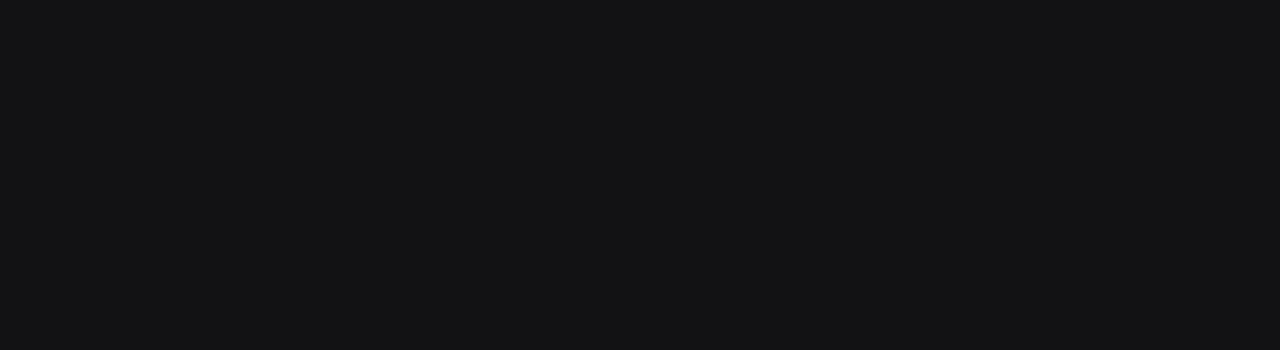
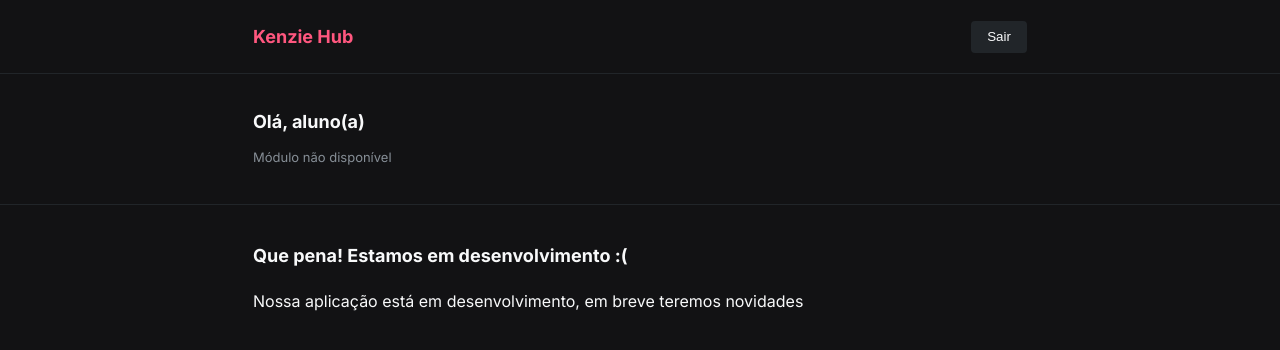
Before and after one commit to julia-otomo/kenzie-hub, a React (Vite) app in the folder kenzie-hub/: page /dashboard in a window 1280 px wide. Shown: the top 350 px of the page. Built offline with nearby package versions, Linux system fonts and the light colour scheme; no server answers; sample sign-in values are in the browser's storage.

Commit message:
finished dashboard

```diff
--- a/kenzie-hub/src/Pages/Dashboard/index.jsx
+++ b/kenzie-hub/src/Pages/Dashboard/index.jsx
@@ -1 +1,65 @@
-export function Dashboard() {}
+import { useEffect, useState } from "react";
+import { useNavigate } from "react-router-dom";
+import { api } from "../../services/api";
+import { StyledDashboardContainer } from "./style";
+
+export function Dashboard() {
+  const [student, setStudent] = useState({});
+  const navigate = useNavigate();
+  const tokenUser = localStorage.getItem("@TOKEN") || "";
+  const userId = localStorage.getItem("@USERID") || "";
+
+  useEffect(() => {
+    tokenUser == "" ? navigate("/") : null;
+  }, [tokenUser]);
+
+  useEffect(() => {
+    async function getStudentInformation() {
+      try {
+        const response = await api.get(`users/${JSON.parse(userId)}`);
+        setStudent(response.data);
+      } catch (error) {
+        console.log(error);
+      }
+    }
+    getStudentInformation();
+  }, [student]);
+
+  function resetLocalStorage() {
+    localStorage.clear();
+    navigate("/");
+  }
+  return (
+    <StyledDashboardContainer className="dashboard__container">
+      <div className="dashboard__container--header">
+        <div>
+          <h1>Kenzie Hub</h1>
+          <button onClick={resetLocalStorage}>Sair</button>
+        </div>
+      </div>
+      <div className="dashboard__container--student-information">
+        <div>
+          {student.name ? (
+            <h2>Olá, {student.name} </h2>
+          ) : (
+            <h2>Olá, aluno(a) </h2>
+          )}
+
+          {student.course_module ? (
+            <p>{student.course_module}</p>
+          ) : (
+            <p>Módulo não disponível</p>
+          )}
+        </div>
+      </div>
+      <div className="dashboard__container--advice">
+        <div>
+          <h2>Que pena! Estamos em desenvolvimento {":("}</h2>
+          <p>
+            Nossa aplicação está em desenvolvimento, em breve teremos novidades
+          </p>
+        </div>
+      </div>
+    </StyledDashboardContainer>
+  );
+}
--- a/kenzie-hub/src/Pages/Dashboard/style.js
+++ b/kenzie-hub/src/Pages/Dashboard/style.js
@@ -0,0 +1,107 @@
+import styled from "styled-components";
+
+export const StyledDashboardContainer = styled.div`
+  align-self: flex-start;
+  box-sizing: border-box;
+  width: 100%;
+
+  .dashboard__container--header {
+    height: 73px;
+    display: flex;
+    align-items: center;
+    justify-content: center;
+    box-shadow: 0 1px 0 var(--grey-3);
+    padding: 28px 13px;
+    box-sizing: border-box;
+
+    div {
+      display: flex;
+      flex-direction: row;
+      align-items: center;
+      justify-content: space-between;
+      width: 774px;
+      max-width: 100%;
+      height: 100%;
+
+      h1 {
+        font-size: var(--title-2);
+        font-weight: var(--font-weight-bold);
+        color: var(--color-primary);
+      }
+
+      button {
+        height: 32px;
+        width: 56px;
+        border: none;
+        border-radius: var(--border-radius-default);
+        background-color: var(--grey-3);
+        color: var(--grey-0);
+      }
+
+      button:hover {
+        background-color: var(--grey-2);
+      }
+    }
+  }
+
+  .dashboard__container--student-information {
+    height: 131px;
+    display: flex;
+    align-items: center;
+    justify-content: center;
+    box-shadow: 0 1px 0 var(--grey-3);
+    padding: 28px 13px;
+    box-sizing: border-box;
+
+    div {
+      width: 774px;
+      max-width: 100%;
+      height: 100%;
+      display: flex;
+      flex-direction: column;
+      justify-content: center;
+      gap: 2rem;
+
+      h2 {
+        font-size: var(--title-2);
+        font-weight: var(--font-weight-bold);
+        color: var(--grey-0);
+      }
+
+      p {
+        font-size: var(--headline);
+        color: var(--grey-1);
+      }
+    }
+  }
+
+  .dashboard__container--advice {
+    margin-top: 10px;
+    display: flex;
+    flex-direction: column;
+    align-items: center;
+    padding: 28px 13px;
+    box-sizing: border-box;
+
+    div {
+      width: 774px;
+      max-width: 100%;
+      display: flex;
+      flex-direction: column;
+      gap: 2rem;
+
+      h2 {
+        font-size: var(--title-2);
+        font-weight: var(--font-weight-bold);
+        color: var(--grey-0);
+        line-height: var(--line-height-default);
+      }
+
+      p {
+        font-size: var(--title-3);
+        color: var(--grey-0);
+        line-height: var(--line-height-default);
+      }
+    }
+  }
+`;
--- a/kenzie-hub/src/Pages/LoginUser/index.jsx
+++ b/kenzie-hub/src/Pages/LoginUser/index.jsx
@@ -6,7 +6,7 @@
 import { api } from "../../services/api";
 import { toast } from "react-toastify";
 import { StyledLoginContainer } from "./style";
-import { useState } from "react";
+import { useEffect, useState } from "react";
 import { Button } from "../../Components/Button";
 
 const schema = yup.object({
@@ -16,12 +16,19 @@
 
 export function LoginUser() {
   const [disabled, setDisabled] = useState(false);
+  const navigate = useNavigate();
+
+  const tokenUser = localStorage.getItem("@TOKEN") || "";
+
+  useEffect(() => {
+    tokenUser !== "" ? navigate("/dashboard") : null;
+  }, [tokenUser]);
+
   const {
     register,
     handleSubmit,
     formState: { errors },
   } = useForm({ resolver: yupResolver(schema) });
-  const navigate = useNavigate();
 
   async function onSubmitForm(data) {
     try {
@@ -51,7 +58,6 @@
             register={register("email")}
             placeholder="Digite seu email"
             errormessage={errors.email?.message}
-            // onchange={() => setDisabled(false)}
           />
           <InputContainer
             label="Senha"
--- a/kenzie-hub/src/Pages/RegisterUser/index.jsx
+++ b/kenzie-hub/src/Pages/RegisterUser/index.jsx
@@ -7,6 +7,7 @@
 import { api } from "../../services/api";
 import { toast } from "react-toastify";
 import { StyledRegisterContainer } from "./style";
+import { useEffect, useState } from "react";
 
 const schema = yup.object({
   name: yup.string().required("Campo obrigatório"),
@@ -15,7 +16,7 @@
     .string()
     .required("Campo obrigatório")
     .matches(
-      "^(?=.*[a-z])(?=.*[A-Z])(?=.*d)(?=.*[@$!%*?&])[A-Za-zd@$!%*?&]{8,}$",
+      /^(?=.*\d)(?=.*[a-z])(?=.*[A-Z])(?=.*[\W_]).{8,}$/,
       "A senha deve contar pelo menos 1 número, 1 letra minúscula, 1 letra maiúscula, 1 caractere especial e deve possuir no mínimo 8 caracteres no total"
     ),
   confirmPassword: yup
@@ -23,11 +24,20 @@
     .required("Campo obrigatório")
     .oneOf([yup.ref("password")], "Campo obrigatório"),
   bio: yup.string().required("Campo Obrigatório"),
-  contact: yup.string().required("Campo obrigatório"),
+  course_module: yup.string().required("Campo obrigatório"),
   module: yup.string().required("Campo obrigatório"),
 });
 
 export function RegisterUser() {
+  const navigate = useNavigate();
+  const tokenUser = localStorage.getItem("@TOKEN") || "";
+
+  useEffect(() => {
+    tokenUser !== "" ? navigate("/dashboard") : null;
+  }, [tokenUser]);
+
+  const [disabled, setDisabled] = useState(false);
+
   const {
     register,
     handleSubmit,
@@ -36,16 +46,17 @@
     resolver: yupResolver(schema),
   });
 
-  const navigate = useNavigate();
-
   async function onSubmitForm(data) {
     try {
+      setDisabled(true);
       const response = await api.post("users", data);
-      toast.success("Cadastro realizado com sucesso !");
+      toast.success("Conta criada com sucesso !");
       setTimeout(navigate("/"), 3000);
     } catch (err) {
-      toast.error("Email já cadastrado no sistema");
+      toast.error("Ops! Algo deu errado");
       console.log(err);
+    } finally {
+      setDisabled(false);
     }
   }
   return (
@@ -99,9 +110,17 @@
             placeholder="Fale um pouco sobre você"
             errormessage={errors.bio?.message}
           />
+          <InputContainer
+            label="Contato"
+            id="contact"
+            type="text"
+            register={register("contact")}
+            placeholder="Opção de contato"
+            errormessage={errors.contact?.message}
+          />
           <div className="select__container">
-            <label htmlFor="moduleCategory">Selecionar Módulo</label>
-            <select id="moduleCategory" {...register("module")}>
+            <label htmlFor="course_module">Selecionar Módulo</label>
+            <select id="course_module" {...register("course_module")}>
               <option value="">Selecione o módulo</option>
               <option value="Primeiro módulo (Introdução ao Frontend)">
                 Primeiro módulo (Introdução ao Frontend)
@@ -118,7 +137,7 @@
             </select>
             <p>{errors.module?.message}</p>
           </div>
-          <Button buttonName="Cadastrar" disabled={false} />
+          <Button buttonName="Cadastrar" disabled={disabled} />
         </form>
       </div>
     </StyledRegisterContainer>
--- a/kenzie-hub/src/Pages/RegisterUser/style.js
+++ b/kenzie-hub/src/Pages/RegisterUser/style.js
@@ -4,7 +4,7 @@
   display: flex;
   flex-direction: column;
   align-items: center;
-  gap: 38px;
+  gap: 18px;
   width: 370px;
   max-width: 90%;
 
@@ -44,7 +44,7 @@
     flex-direction: column;
     gap: 3rem;
     align-items: center;
-    padding: 5rem 1.1rem;
+    padding: 2rem 1.1rem;
     box-sizing: border-box;
     background-color: var(--grey-3);
     border-radius: 3px;
@@ -64,7 +64,7 @@
     form {
       display: flex;
       flex-direction: column;
-      gap: 2.2rem;
+      gap: 1.2rem;
 
       .select__container {
         display: flex;
```
Also changed, not shown: kenzie-hub/vercel.json (added).
